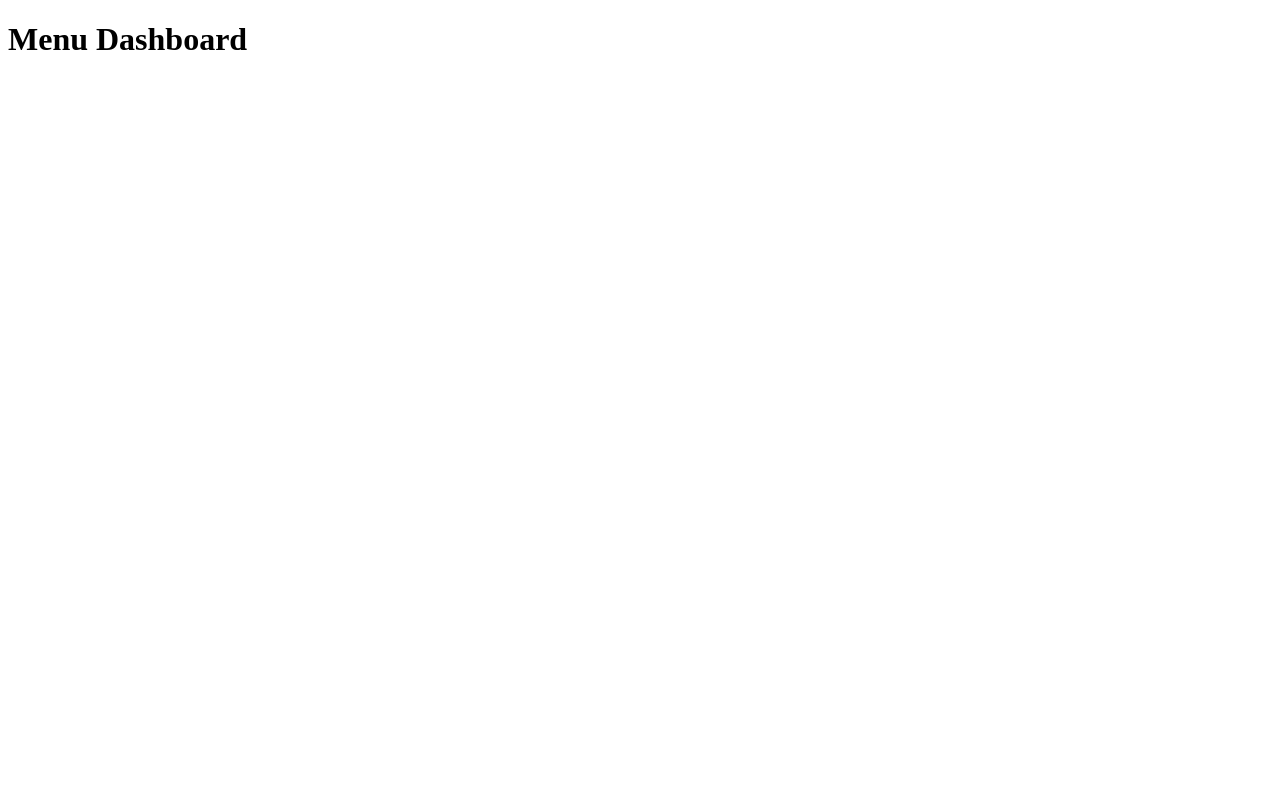
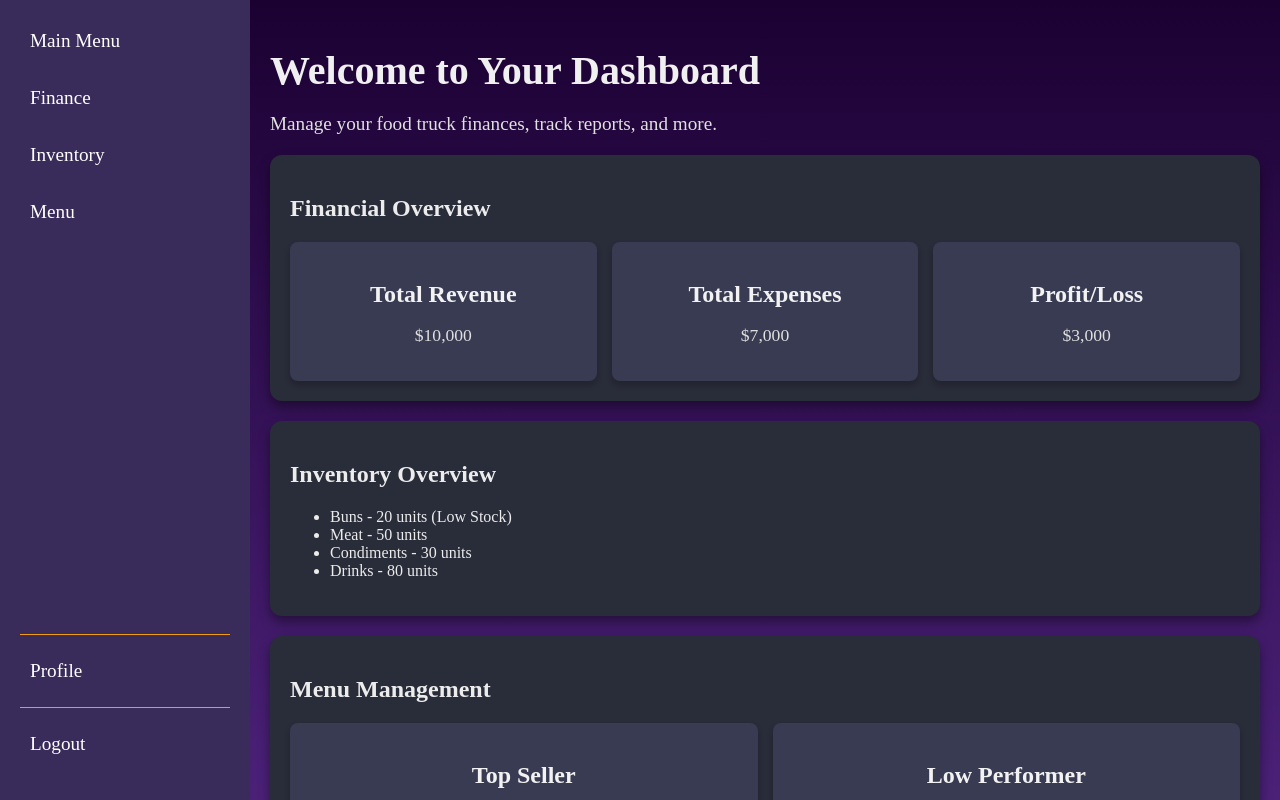
Before and after one commit to hsing127/FoodTruck-Financial-Platform, a Next.js app in the folder FoodTruck Financial React WebApp/: page /dashboard/menu in a window 1280 px wide. Built offline with nearby package versions, Linux system fonts and the light colour scheme.

Commit message:
Creation of Main Dashboard page
Created main dashboard page, adjusted some sidebar coloring which requires fixes for the financial pages. Will continue to fix spacing, color scheme, and pages affected by changes.

```diff
--- /dev/null
+++ b/FoodTruck Financial React WebApp/src/components/dashboard/DashboardMainMenu.tsx
@@ -0,0 +1,90 @@
+import React from 'react';
+import '../../styles/DashMain.css';
+import '../../styles/Sidebar.css';
+
+const DashboardMenuPage: React.FC = () => {
+  return (
+    <div className="dashboard-container">
+      {/* Sidebar */}
+      <div className="sidebar">
+        <ul className="menu-list">
+          <li className="menu-item"><a href="#">Main Menu</a></li>
+          <li className="menu-item"><a href="#">Finance</a></li>
+          <li className="menu-item"><a href="#">Inventory</a></li>
+          <li className="menu-item"><a href="#">Menu</a></li>
+        </ul>
+        <div className="sidebar-bottom">
+          <ul>
+            <li className="menu-item"><a href="#">Profile</a></li>
+            <li className="menu-item"><a href="#">Logout</a></li>
+          </ul>
+        </div>
+      </div>
+
+      {/* Main Content */}
+      <div className="main-content">
+        <h1>Welcome to Your Dashboard</h1>
+        <p>Manage your food truck finances, track reports, and more.</p>
+
+        {/* Financial Overview Section */}
+        <div className="dashboard-section financial-section">
+          <h2>Financial Overview</h2>
+          <div className="financial-cards">
+            <div className="card">
+              <h3>Total Revenue</h3>
+              <p>$10,000</p>
+            </div>
+            <div className="card">
+              <h3>Total Expenses</h3>
+              <p>$7,000</p>
+            </div>
+            <div className="card">
+              <h3>Profit/Loss</h3>
+              <p>$3,000</p>
+            </div>
+          </div>
+        </div>
+
+        {/* Inventory Overview Section */}
+        <div className="dashboard-section inventory-section">
+          <h2>Inventory Overview</h2>
+          <ul>
+            <li>Buns - 20 units (Low Stock)</li>
+            <li>Meat - 50 units</li>
+            <li>Condiments - 30 units</li>
+            <li>Drinks - 80 units</li>
+          </ul>
+        </div>
+
+        {/* Menu Management Section */}
+        <div className="dashboard-section menu-section">
+          <h2>Menu Management</h2>
+          <div className="menu-cards">
+            <div className="card">
+              <h3>Top Seller</h3>
+              <p>Burger Special</p>
+            </div>
+            <div className="card">
+              <h3>Low Performer</h3>
+              <p>Grilled Cheese</p>
+            </div>
+          </div>
+          <button className="cta-button">Modify Menu</button>
+        </div>
+
+        {/* Task Management Section */}
+        <div className="dashboard-section task-section">
+          <h2>Task Management</h2>
+          <ul>
+            <li>Restock buns</li>
+            <li>Prepare for weekend event</li>
+            <li>Check truck maintenance</li>
+          </ul>
+          <button className="cta-button">Add Task</button>
+        </div>
+      </div>
+    </div>
+  );
+};
+
+export default DashboardMenuPage;
--- a/FoodTruck Financial React WebApp/src/components/dashboard/DashboardMenuPage.tsx
+++ /dev/null
@@ -1,11 +0,0 @@
-import React from 'react';
-
-const DashboardMenuPage: React.FC = () => {
-  return (
-    <div>
-      <h1>Menu Dashboard</h1>
-    </div>
-  );
-};
-
-export default DashboardMenuPage;
--- a/FoodTruck Financial React WebApp/src/pages/dashboard/menu.tsx
+++ b/FoodTruck Financial React WebApp/src/pages/dashboard/menu.tsx
@@ -1,4 +1,4 @@
-import DashboardMenuPage from '../../components/dashboard/DashboardMenuPage';
+import DashboardMenuPage from '../../components/dashboard/DashboardMainMenu';
 
 const Page: React.FC = () => {
   return <DashboardMenuPage />;
--- /dev/null
+++ b/FoodTruck Financial React WebApp/src/styles/DashMain.css
@@ -0,0 +1,103 @@
+/* Prevent white lines and remove scrolling */
+html, body {
+    margin: 0;
+    padding: 0;
+    height: 100%;
+    overflow: hidden; /* Prevent scrolling */
+  }
+
+  /* Main Layout */
+  .dashboard-container {
+    display: flex;
+    height: 100vh;
+    background: linear-gradient(to bottom, #1b0132, #4b2178); /* Matching gradient from dark to purple */
+    color: white;
+  }
+
+  .main-content {
+    flex: 1;
+    padding: 20px; /* Reduced padding to bring content up */
+    margin-left: 250px;
+    box-sizing: border-box;
+    overflow: hidden;
+  }
+
+  h1 {
+    font-size: 2.5rem;
+    font-weight: bold;
+    margin-bottom: 10px; /* Reduced margin below */
+    color: #f0f0f0; /* Lightened text color */
+  }
+
+  p {
+    font-size: 1.2rem;
+    margin-bottom: 20px; /* Reduced space below */
+    color: #e0e0e0; /* Softer light gray */
+  }
+
+  /* Dashboard Sections */
+  .dashboard-section {
+    background-color: #292c39; /* Darker section background for contrast */
+    border-radius: 12px;
+    padding: 20px; /* Reduced padding to fit more content vertically */
+    margin-bottom: 20px; /* Reduced bottom margin */
+    color: #ececec;
+    box-shadow: 0 6px 12px rgba(0, 0, 0, 0.4); /* Slightly sharper shadow for depth */
+  }
+
+  /* Financial Cards */
+  .financial-cards {
+    display: flex;
+    gap: 15px;
+  }
+
+  .card {
+    background-color: #383b52; /* Slightly lighter blue-gray to make cards pop */
+    padding: 15px;
+    border-radius: 8px;
+    color: white;
+    flex: 1;
+    text-align: center;
+    box-shadow: 0 4px 6px rgba(0, 0, 0, 0.2); /* Softer shadow */
+  }
+
+  .card h3 {
+    font-size: 1.5rem;
+    margin-bottom: 8px;
+    color: #f2f2f2; /* Lightened card header */
+  }
+
+  .card p {
+    font-size: 1.1rem;
+    color: #e0e0e0; /* Softer text for card content */
+  }
+
+  /* Menu Management Section */
+  .menu-cards {
+    display: flex;
+    gap: 15px;
+  }
+
+  /* Button Styling */
+  .cta-button {
+    display: inline-block;
+    padding: 12px 24px;
+    background-color: #e67e22; /* Bright accent color for buttons */
+    color: white;
+    border-radius: 8px;
+    border: none;
+    font-size: 1rem;
+    cursor: pointer;
+    transition: background-color 0.3s ease;
+  }
+
+  .cta-button:hover {
+    background-color: #d35400; /* Darker orange on hover */
+  }
+
+  /* Responsive Sectioning */
+  @media (max-width: 768px) {
+    .financial-cards, .menu-cards {
+      flex-direction: column;
+    }
+  }
--- a/FoodTruck Financial React WebApp/src/styles/Sidebar.css
+++ b/FoodTruck Financial React WebApp/src/styles/Sidebar.css
@@ -1,75 +1,66 @@
 /* Sidebar container */
-  .sidebar {
+.sidebar {
+    position: fixed; /* Fixes the sidebar to the left */
+    left: 0;
+    top: 0;
+    width: 250px;
+    height: 100vh;
+    background-color: #3a2c5a; /* Darker purple */
+    padding: 20px;
     display: flex;
     flex-direction: column;
-    justify-content: space-between;
-    background: linear-gradient(to bottom right, #44aa8b, #254441, #44aa8b); /* Sidebar background gradient for visual effect */
-    padding: 10px;
-    height: 100vh;
-    color: white;
-    box-sizing: border-box; /* Ensures padding and border are included in the width/height */
+    justify-content: space-between; /* Space between top and bottom sections */
+    box-sizing: border-box;
   }
 
-  .sidebar ul {
-    list-style: none;
+  /* Sidebar menu list */
+  .menu-list {
+    list-style-type: none;
     padding: 0;
+    margin: 0;
   }
 
-  .sidebar-bottom {
-    margin-top: auto;
-    padding-bottom: 20px;
+  /* Sidebar menu items */
+  .menu-item {
+    margin-bottom: 15px;
   }
 
-  .sidebar-bottom li,
-  .sidebar-menu li {
-    margin-bottom: 10px;
-    padding: 5px;
+  /* Sidebar links */
+  .menu-item a {
+    color: white;
+    text-decoration: none;
+    font-size: 1.2rem;
+    display: block;
+    padding: 10px;
     border-radius: 5px;
-    transition: 0.3s ease; /* Shorthand for background-color and color transition */
+    transition: background-color 0.3s ease;
   }
 
-  .sidebar-bottom li a,
-  .sidebar-menu li a {
-    display: block;
-    color: white;
-    text-decoration: none;
+  /* Hover effects */
+  .menu-item a:hover {
+    background-color: #f39c12; /* Orange hover effect */
   }
 
-  .sidebar-bottom li a {
-    font-size: 1.2em;
-    font-weight: normal;
+  /* Sidebar bottom section */
+  .sidebar-bottom ul {
+    list-style-type: none;
+    padding: 0;
+    margin: 0;
   }
 
-  .sidebar-menu li a {
-    font-size: 1.5em;
-    font-weight: bold;
-    width: 100%;
-    height: 100%;
+  .sidebar-bottom .menu-item {
+    margin-top: 15px;
+    padding-top: 15px;
+    border-top: 1px solid #f39c12; /* Separation line for bottom items */
   }
 
-  /* Hover and focus states */
-  .sidebar-bottom li a:hover,
-  .sidebar-bottom li a:focus,
-  .sidebar-menu li a:hover,
-  .sidebar-menu li a:focus {
-    background-color: #f39c12;
-    color: white;
-  }
-
-  .sidebar-menu li.active {
-    background-color: #f39c12;
-    color: white;
-    box-shadow: inset 0 0 5px rgba(0, 0, 0, 0.2);
-  }
-
-  /* Responsive design for smaller screens */
+  /* Responsive Sidebar for small screens */
   @media (max-width: 768px) {
     .sidebar {
-      height: auto;
-      padding: 5px;
+      width: 200px;
     }
 
-    .sidebar-menu li {
-      margin-bottom: 15px;
+    .menu-item {
+      margin-bottom: 10px;
     }
   }
```
Also changed, not shown: FoodTruck Financial React WebApp/src/components/dashboard/DashboardMenu.tsx (added, +11 -0 lines).
